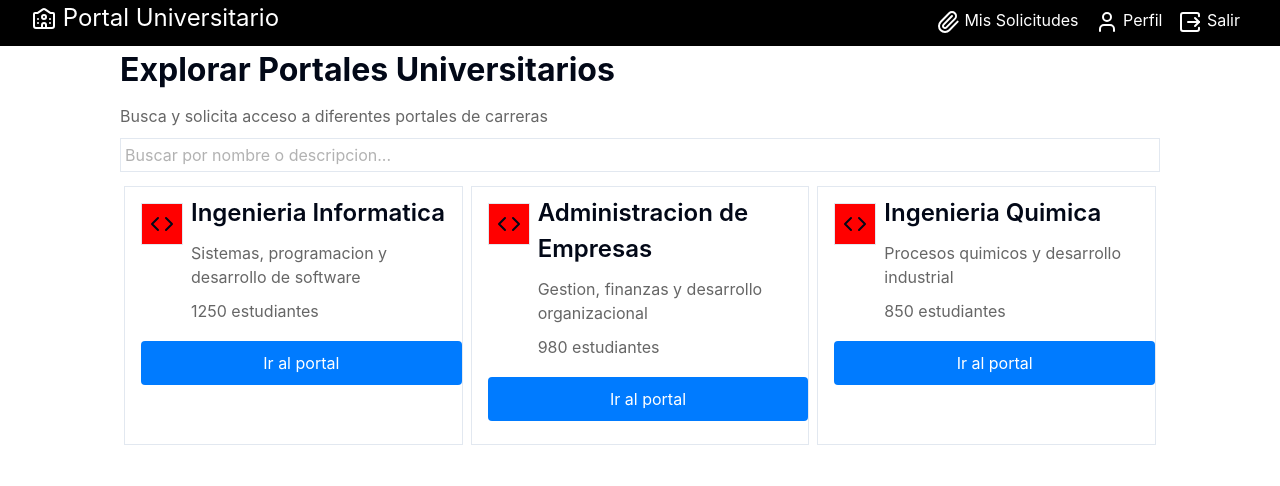
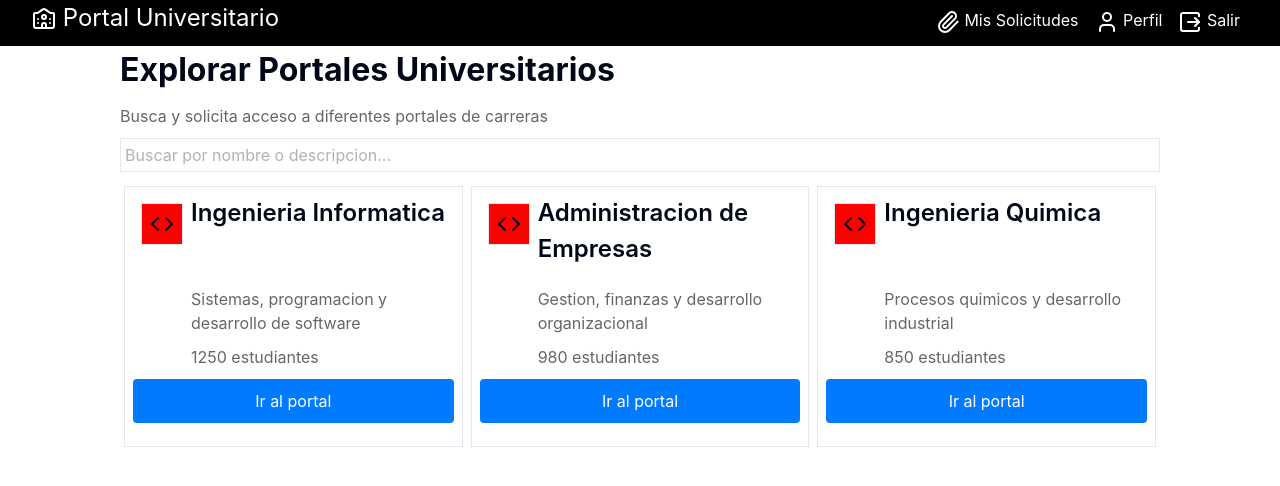
Before and after one commit to Ninsumb/TP-Proyecto-Scholarium, a React (Vite) app in the folder frontend/: page /portales in a window 1280 px wide. Shown: the top 486 px of the page. Built offline with nearby package versions, Linux system fonts and the light colour scheme.

Commit message:
Arreglos visuales

```diff
--- a/frontend/src/main/Components/PortalCard.tsx
+++ b/frontend/src/main/Components/PortalCard.tsx
@@ -8,21 +8,23 @@ interface PortalCardProps{
 
 export const PortalCard = (props: PortalCardProps) => {
     return (
-        <div className="portalCard border m-1 p-2">
-            <div className="flex">
+        <div className="portalCard border m-1 p-2 flex flex-col">
+            <div className="flex grow">
                 <div>
                     <div className="bg-[#F00] p-2 m-2 border">
                         <Code/>
                     </div>
                 </div>
-                <div>
-                    <h2 className="font-semibold">{props.nombre}</h2>
-                    <p>{props.descripcion}</p>
-                    <p>{props.numeroEstudiantes} estudiantes</p>
+                <div className="flex flex-col justify-between">
+                    <h2 className="font-semibold grow">{props.nombre}</h2>
+                    <div className="">
+                        <p>{props.descripcion}</p>
+                        <p>{props.numeroEstudiantes} estudiantes</p>
+                    </div>
                 </div>
             </div>
             <div className="block text-center">
-                <button className="text-center m-2 w-full">Ir al portal</button>
+                <button className="text-center w-full">Ir al portal</button>
             </div>
         </div>
     )
--- a/frontend/src/main/Pages/Portales/Portales.tsx
+++ b/frontend/src/main/Pages/Portales/Portales.tsx
@@ -7,8 +7,8 @@ export const Portales = () => {
 
             <p>Busca y solicita acceso a diferentes portales de carreras</p>
 
-            <p className="flex block">
-                <input className="w-100 border p-1 flex-grow" placeholder="Buscar por nombre o descripcion..."/>
+            <p className="flex">
+                <input className="w-100 border p-1 grow" placeholder="Buscar por nombre o descripcion..."/>
             </p>
 
             <div className="portalesGrid grid grid-cols-3">
```
